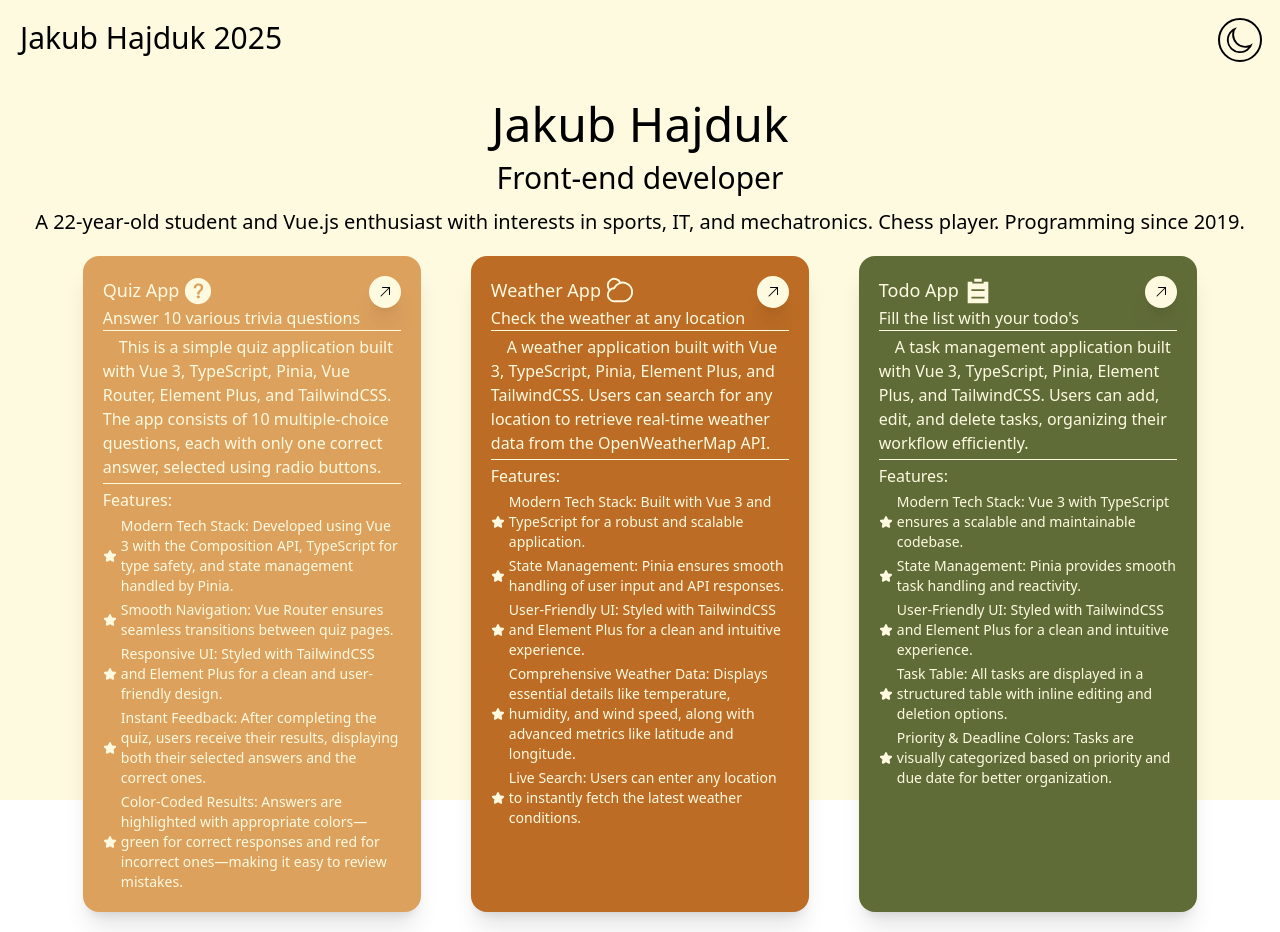
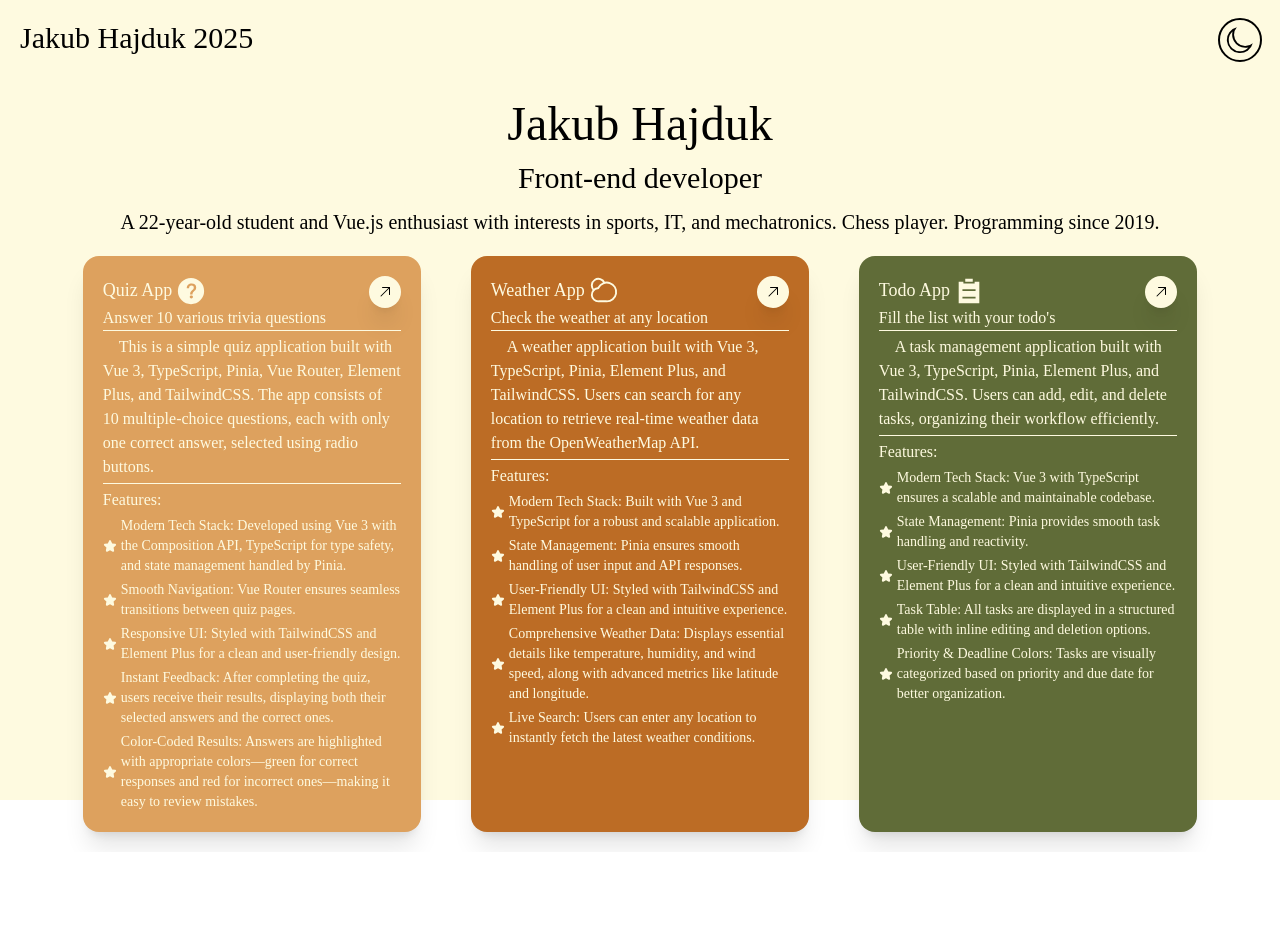
Before and after one commit to jakubhajduk53/portfolio-vue, a Vue app: page / in a window 1280 px wide. After the commit the page ends 852 px from the top, so only its background shows below. Built offline with nearby package versions, Linux system fonts and the light colour scheme.

Commit message:
feat: update font

```diff
--- a/src/style.css
+++ b/src/style.css
@@ -7,4 +7,5 @@ body,
   margin: 0;
   padding: 0;
   box-sizing: border-box;
+  font-family: freight text;
 }
```
